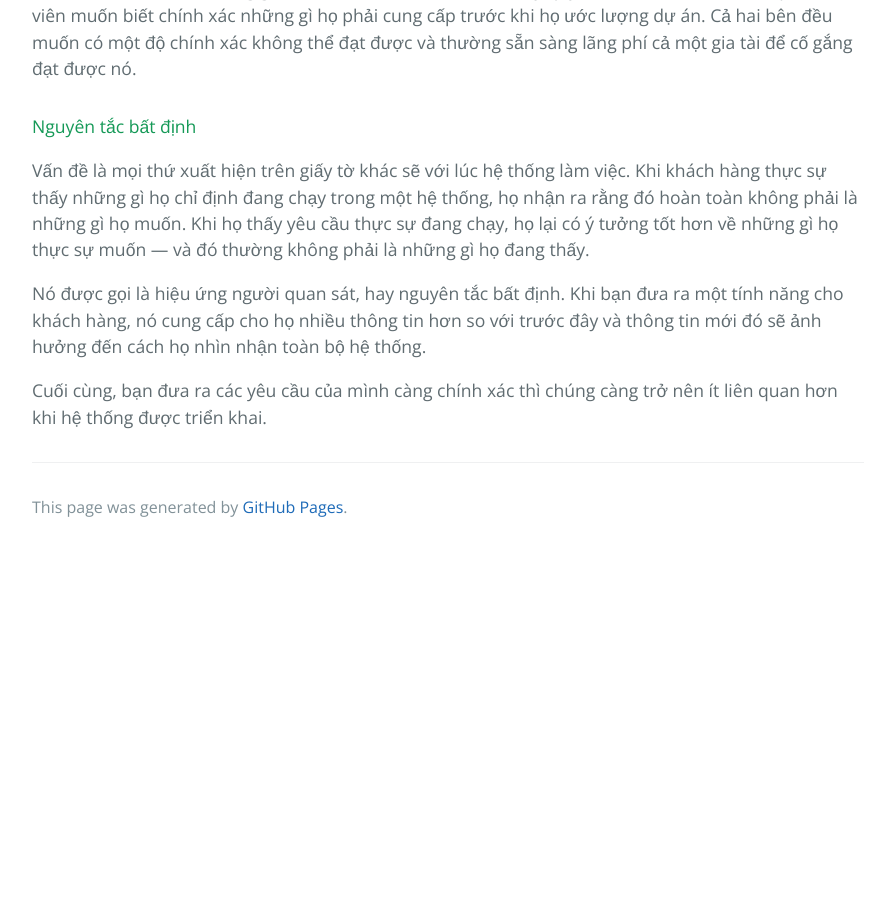
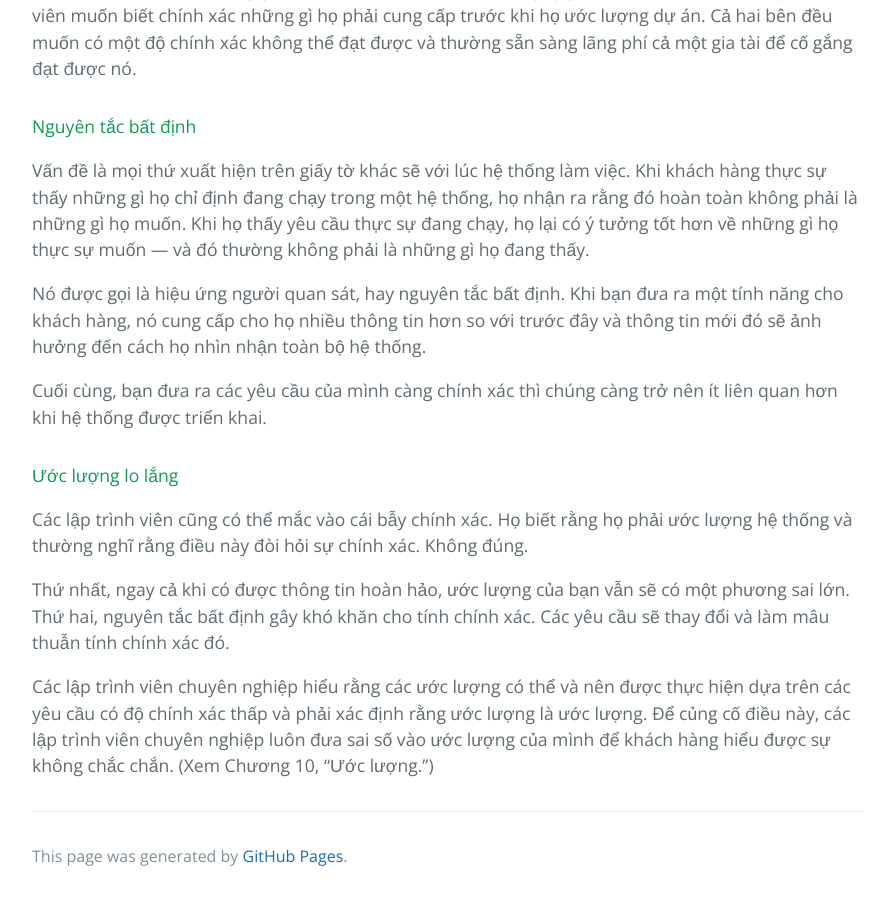
Before and after one commit to HaiBV/haibv.github.io, a Jekyll site: the page built from clean-coder/chapter-7-acceptance-testing.md, in a window 1280 px wide and 900 px high, scrolled down 2248 px. Shown: the whole window, without its empty margins (192-1087 px from the left). Built offline with Jekyll 4.4.1, drawn with Linux system fonts in a browser that asks for light colours; our own code applies the rules of GitHub Pages for plain Markdown files; before the commit the page ends 2799 px from its top, so only the background shows below that.

Commit message:
Book - The Clean Coder - Chapter 7 - Acceptance Testing

```diff
--- a/clean-coder/chapter-7-acceptance-testing.md
+++ b/clean-coder/chapter-7-acceptance-testing.md
@@ -45,3 +45,11 @@ Vấn đề là mọi thứ xuất hiện trên giấy tờ khác sẽ với lú
 Nó được gọi là hiệu ứng người quan sát, hay nguyên tắc bất định. Khi bạn đưa ra một tính năng cho khách hàng, nó cung cấp cho họ nhiều thông tin hơn so với trước đây và thông tin mới đó sẽ ảnh hưởng đến cách họ nhìn nhận toàn bộ hệ thống.
 
 Cuối cùng, bạn đưa ra các yêu cầu của mình càng chính xác thì chúng càng trở nên ít liên quan hơn khi hệ thống được triển khai.
+
+#### Ước lượng lo lắng
+
+Các lập trình viên cũng có thể mắc vào cái bẫy chính xác. Họ biết rằng họ phải ước lượng hệ thống và thường nghĩ rằng điều này đòi hỏi sự chính xác. Không đúng.
+
+Thứ nhất, ngay cả khi có được thông tin hoàn hảo, ước lượng của bạn vẫn sẽ có một phương sai lớn. Thứ hai, nguyên tắc bất định gây khó khăn cho tính chính xác. Các yêu cầu sẽ thay đổi và làm mâu thuẫn tính chính xác đó.
+
+Các lập trình viên chuyên nghiệp hiểu rằng các ước lượng có thể và nên được thực hiện dựa trên các yêu cầu có độ chính xác thấp và phải xác định rằng ước lượng là ước lượng. Để củng cố điều này, các lập trình viên chuyên nghiệp luôn đưa sai số vào ước lượng của mình để khách hàng hiểu được sự không chắc chắn. (Xem Chương 10, “Ước lượng.”)
```
